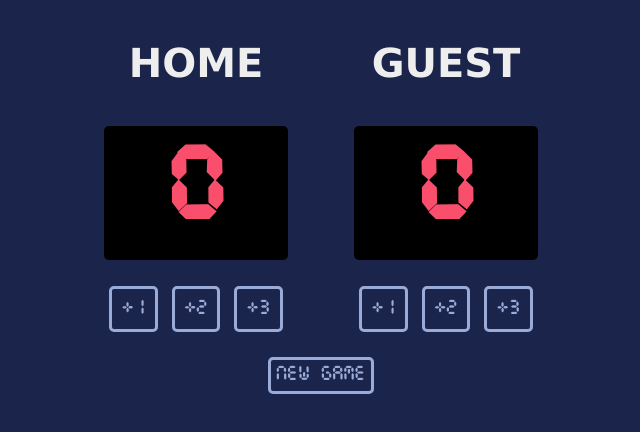
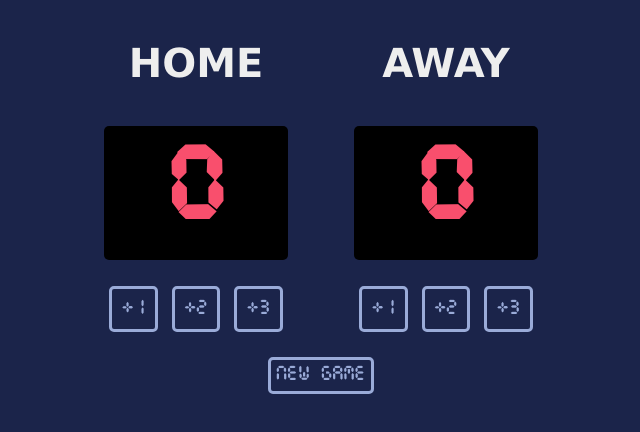
Before and after one commit to IslamibmGH/scoreBoard-app, a plain HTML site: page index.html in a window 1280 px wide. Shown: the whole page, without its empty margins (319-959 px from the left). Drawn offline with nearby package versions, Linux system fonts and the light colour scheme.

Commit message:
Updated Index.html
changed the title from Guest to Away

```diff
--- a/index.html
+++ b/index.html
@@ -12,7 +12,7 @@
                 <button id="btn" onclick="homeScoreThree()">+3</button>
             </div>
             <div>
-                <h3 id="guestTeam">GUEST</h3>
+                <h3 id="guestTeam">AWAY</h3>
                 <h3 id="guestScore">0</h3>
                 <button id="btn" onclick="guestScoreOne()">+1</button>
                 <button id="btn" onclick="guestScoreTwo()">+2</button>
```
